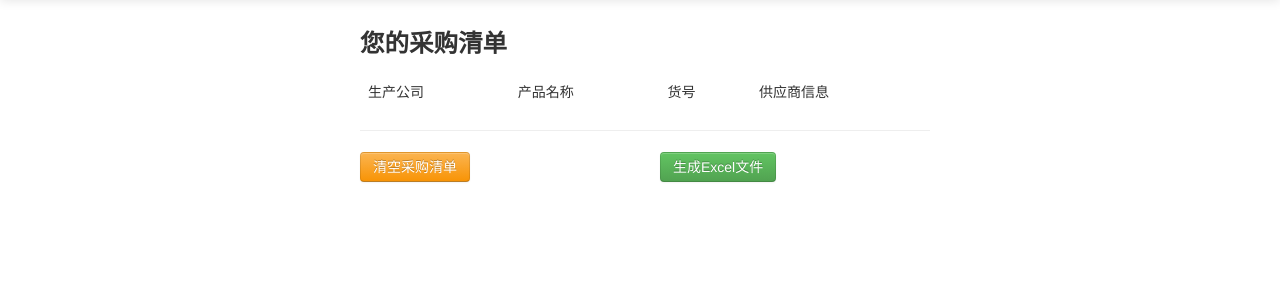
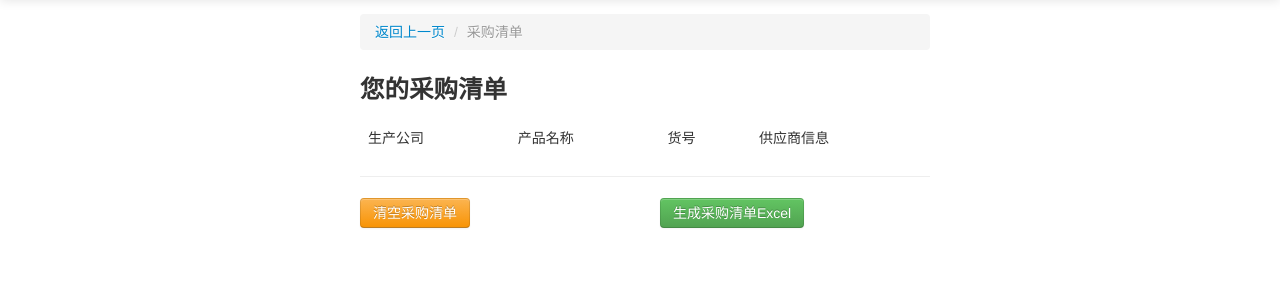
Before and after one commit to fanshaorui/phdgogo, a Django app: template search_demo/templates/customer/cart.html in a window 1280 px wide. Shown: the part 46-346 px from the top of the page. Run offline with Django 3.2, Linux system fonts and the light colour scheme; the template is opened without the code that fills it, so the values that code supplies are empty.

Commit message:
修改采购清单细节
调整生成excel文件细节

```diff
--- a/customer/views.py
+++ b/customer/views.py
@@ -48,7 +48,7 @@ def clean_cart(request):
 def excelview(request):
 	cart=request.session.get("cart",None)
 	cart_list=[]
-	products=[["产品名","生产商名称","产品货号"]]
+	products=[["药品名称","公司","产品货号","个数","规格","价格","订购时间","订购人"]]
 	if not cart:
 		cart=[]
 		request.session["cart"]=cart
@@ -61,4 +61,4 @@ def excelview(request):
 			product_info.append(product.producer.name)
 			product_info.append(product.product_no)
 			products.append(product_info)
-	return ExcelResponse(products)
+	return ExcelResponse(products,"定试剂清单")
--- a/search_demo/templates/customer/cart.html
+++ b/search_demo/templates/customer/cart.html
@@ -28,10 +28,15 @@ phdgogo-试剂采购搜索-采购清单
 <div class="container">
 <div class="row">
 <div class="span6 offset3">
+ <ul class="breadcrumb">
+  <li><a href="{{request.META.HTTP_REFERER}}">返回上一页</a> <span class="divider">/</span></li>
+  <li class="active">采购清单</li>
+</ul>
 <h3>您的采购清单</h3>
+
 <table class="table table-hover">
-<thead>
-<tr>
+  <thead>
+   <tr>
 <td>生产公司</td>
 <td>产品名称</td>
 <td>货号</td>
@@ -55,7 +60,7 @@ phdgogo-试剂采购搜索-采购清单
 <a href="{% url "customer.views.clean_cart" %}" class="btn btn-warning">清空采购清单</a>
 </div>
 <div class="span3">
-<a href="{% url "customer.views.excelview" %}" class="btn btn-success">生成Excel文件</a>
+<a href="{% url "customer.views.excelview" %}" class="btn btn-success">生成采购清单Excel</a>
 </div>
 </div>
 </div>
```
Also changed, not shown: 1 other file.
